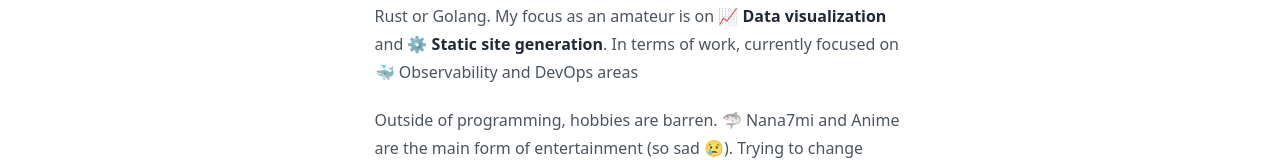
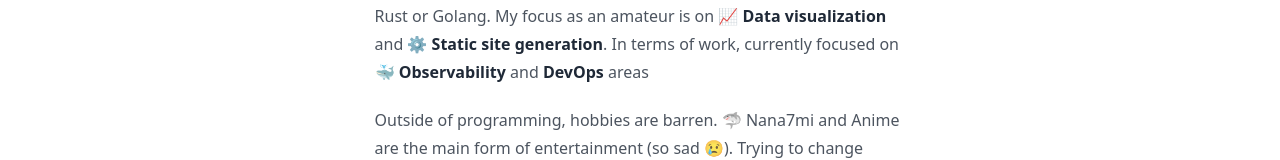
Before and after one commit to songhn233/songhn.me, a Next.js app: page / in a window 1280 px wide. Shown: the part 294-454 px from the top of the page. Built offline with nearby package versions, Linux system fonts and the light colour scheme.

Commit message:
Update index.tsx

```diff
--- a/pages/index.tsx
+++ b/pages/index.tsx
@@ -68,7 +68,7 @@ const Home: NextPage<{ year: string }> = ({ year }) => {
               I work mostly with React & Node.js, and in spare time, trying
               to learn Rust or Golang. My focus as an amateur is on{' '}
               <strong>📈 Data visualization</strong> and{' '}
-              <strong>⚙️ Static site generation</strong>. In terms of work, currently focused on 🐳 Observability and DevOps areas
+              <strong>⚙️ Static site generation</strong>. In terms of work, currently focused on 🐳 <strong>Observability</strong> and <strong>DevOps</strong> areas
             </p>
             <p>
               Outside of programming, hobbies are barren. 🦈 Nana7mi and Anime are
```
